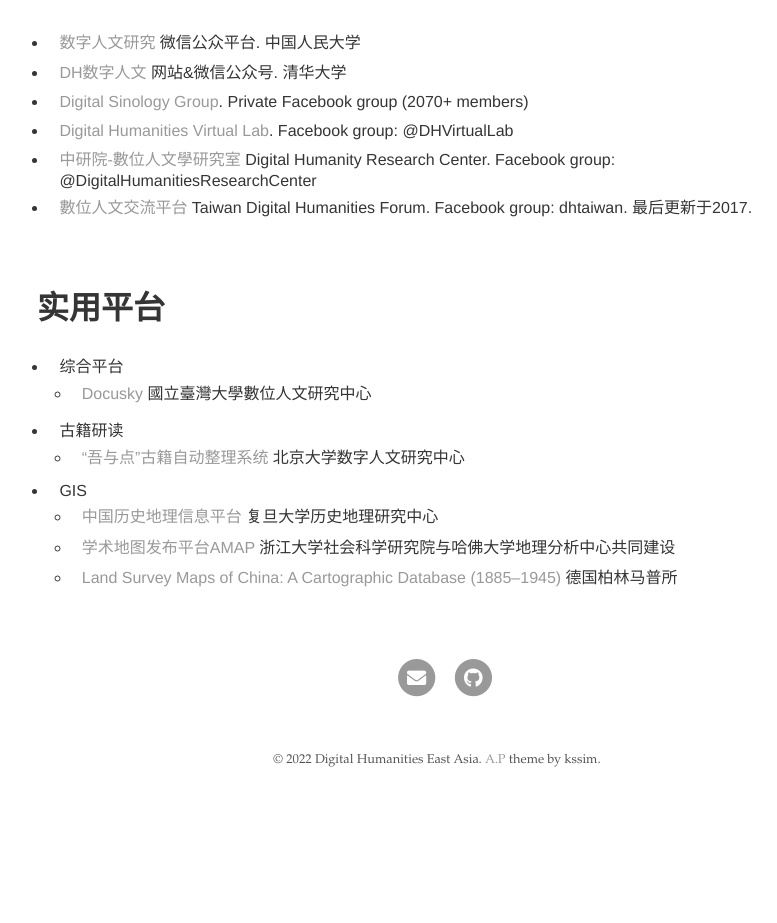
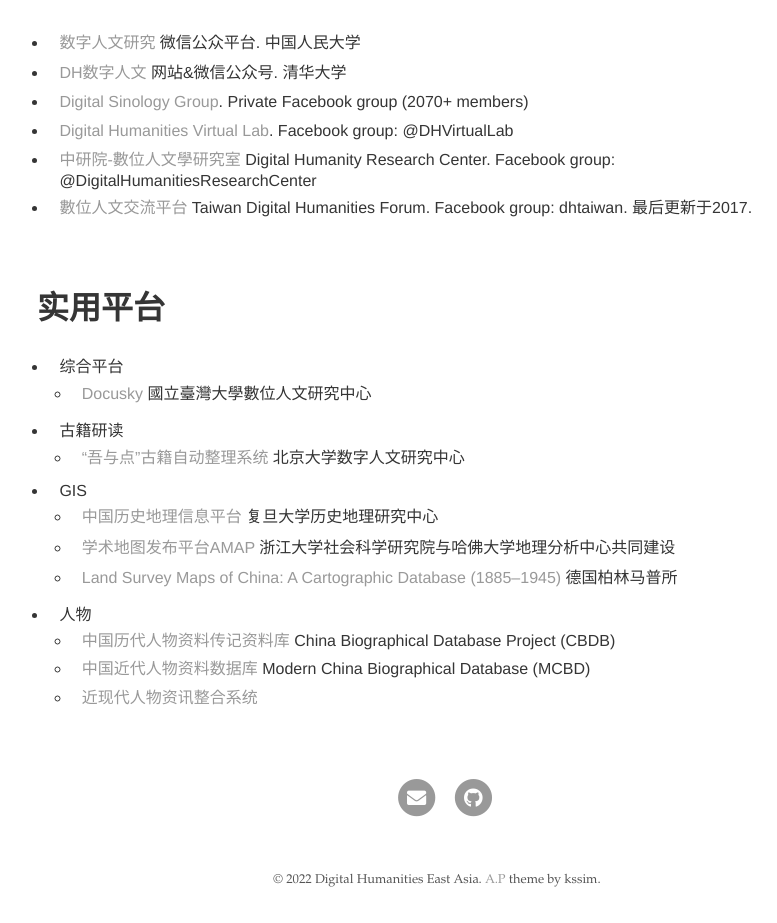
Before and after one commit to XJStory/XJStory.github.io, a Jekyll site: the page built from index.md, in a window 1280 px wide. Shown: the part 1032-1955 px from the top of the page, without its empty margins (203-980 px from the left). Built offline with Jekyll 4.4.1, drawn with Linux system fonts in a browser that asks for light colours; our own code applies the rules of GitHub Pages for plain Markdown files; before the commit the page ends 1835 px from its top, so only the background shows below that.

Commit message:
Update index.md

```diff
--- a/index.md
+++ b/index.md
@@ -43,3 +43,7 @@
   * [中国历史地理信息平台](http://timespace-china.fudan.edu.cn/) 复旦大学历史地理研究中心
   * [学术地图发布平台AMAP](http://amap.zju.edu.cn/) 浙江大学社会科学研究院与哈佛大学地理分析中心共同建设
   * [Land Survey Maps of China: A Cartographic Database (1885–1945)](https://chmap.mpiwg-berlin.mpg.de/lgtu/) 德国柏林马普所
+* 人物
+  * [中国历代人物资料传记资料库](https://projects.iq.harvard.edu/cbdb/home) China Biographical Database Project (CBDB)
+  * [中国近代人物资料数据库](https://heurist.huma-num.fr/h6-alpha/?db=ModernChinaBiographicalDatabase&website&id=109237) Modern China Biographical Database (MCBD)
+  * [近现代人物资讯整合系统](https://mhdb.mh.sinica.edu.tw/mhpeople/index.php)
```
